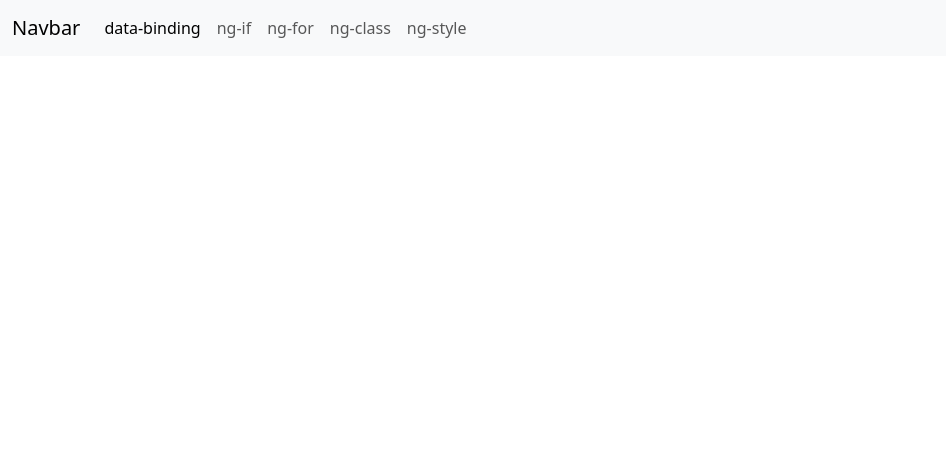
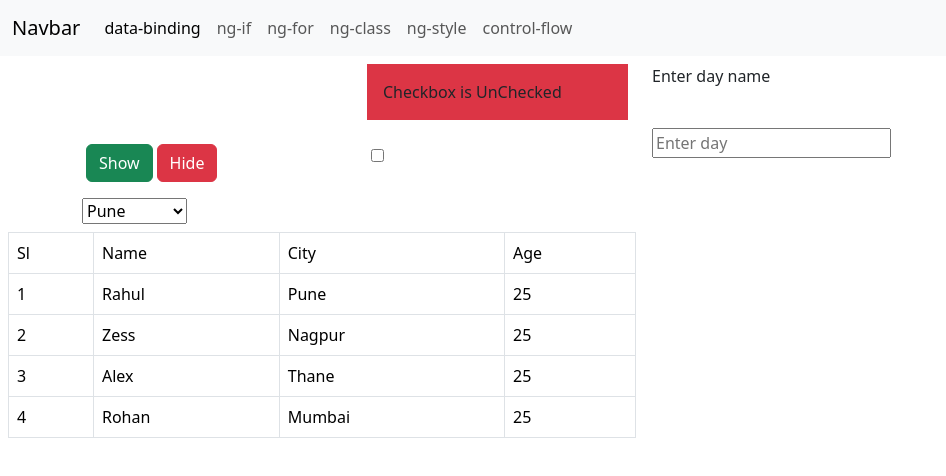
Before and after one commit to msaShahid/Angular19_App, an Angular app: page /control-flow in a window 1280 px wide. Before the commit this address led to /. Shown: the top 476 px of the page, without its empty margins (0-946 px from the left). Built offline with nearby package versions, Linux system fonts and the light colour scheme.

Commit message:
control flow component

```diff
--- a/src/app/app.component.css
+++ b/src/app/app.component.css
@@ -0,0 +1,4 @@
+.active-route {
+    font-weight: bold;
+    color: #007bff;
+  }
--- a/src/app/app.component.html
+++ b/src/app/app.component.html
@@ -21,6 +21,9 @@
           <li class="nav-item">
             <a class="nav-link" [routerLink]="'ng-style'">ng-style</a>
           </li>
+          <li class="nav-item">
+            <a class="nav-link" [routerLink]="'control-flow'">control-flow</a>
+          </li>
         </ul>
       </div>
     </div>
--- a/src/app/app.routes.ts
+++ b/src/app/app.routes.ts
@@ -5,6 +5,7 @@ import { NgClassComponent } from './components/ng-class/ng-class.component';
 import { NgStyleComponent } from './components/ng-style/ng-style.component';
 import { NgIfComponent } from './components/ng-if/ng-if.component';
 import { NgForComponent } from './components/ng-for/ng-for.component';
+import { ControlStetmentComponent } from './components/control-stetment/control-stetment.component';
 
 export const routes: Routes = [
     {path:'', redirectTo:'data-binding', pathMatch: 'full'},
@@ -13,6 +14,7 @@ export const routes: Routes = [
     {path:'ng-if', component: NgIfComponent},
     {path:'ng-for', component: NgForComponent},
     {path:'ng-class', component: NgClassComponent},
-    {path:'ng-style', component: NgStyleComponent}
+    {path:'ng-style', component: NgStyleComponent},
+    {path:'control-flow', component: ControlStetmentComponent}
 
 ];
--- /dev/null
+++ b/src/app/components/control-stetment/control-stetment.component.html
@@ -0,0 +1,83 @@
+<div class="container">
+    <div class="row mt-2">
+        <div class="col-md-3">
+            @if(div1Visiable == true){
+                <div class="bg-success p-3">
+                    div 1
+                </div>
+            }
+        </div>
+        <div class="col-md-3">
+            @if(isChecked == true) {
+                <div class="bg-primary p-3">
+                    Checkbox is Checked
+                </div>
+            } @else {
+                <div class="bg-danger p-3">
+                    Checkbox is UnChecked
+                </div>
+            }
+        </div>
+        <div class="col-md-3">
+            @if(dayName == 'mon'){
+                <span>Monday</span>
+            } @else if (dayName == 'tue') {
+                <span>Tuesday</span>
+            } @else if (dayName == 'wed') {
+                <span>Wednesday</span>
+            } @else {
+                <span>Enter day name</span>
+            }
+
+        </div>
+
+    </div>
+
+    <div class="row mt-2">
+        <div class="col-md-3 p-3">
+            <button class="btn btn-md btn-success" (click)="hideandshow(true)">Show</button>
+            <button class="btn btn-md btn-danger mx-1" (click)="hideandshow(false)">Hide</button>
+        </div>
+        <div class="col-md-3 p-3">
+            <input type="checkbox" name="" id="" [(ngModel)]="isChecked">
+        </div>
+        <div class="col-md-3">
+            <input type="text" maxlength="3" [(ngModel)]="dayName" placeholder="Enter day">
+        </div>
+    </div>
+    <div class="col-md-3">
+        <select name="" id="">
+            @for (city of cityList; track $index) {
+                <option value="">{{ city }}</option>
+            }
+        </select>
+    </div>
+
+</div>
+
+<div class="row">
+    <div class="col-md-6 m-2">
+        <table class="table table-bordered px-2">
+            <thead>
+                <tr>
+                    <td>Sl</td>
+                    <td>Name</td>
+                    <td>City</td>
+                    <td>Age</td>
+                </tr>
+            </thead>
+            <tbody>
+
+                @for (emp of employeObject; track $index) {
+                    <tr>
+                        <td>{{ $index+1 }}</td>
+                        <td>{{ emp.name }}</td>
+                        <td>{{ emp.city }}</td>
+                        <td>{{ emp.age }}</td>
+                    </tr>
+                }
+
+            </tbody>
+        </table>
+    </div>
+</div>
--- /dev/null
+++ b/src/app/components/control-stetment/control-stetment.component.ts
@@ -0,0 +1,38 @@
+import { Component } from '@angular/core';
+import { FormsModule } from '@angular/forms';
+
+@Component({
+  selector: 'app-control-stetment',
+  imports: [FormsModule],
+  templateUrl: './control-stetment.component.html',
+  styleUrl: './control-stetment.component.css'
+})
+export class ControlStetmentComponent {
+
+  div1Visiable: boolean = false;
+  isChecked: boolean = false;
+  dayName: string = '';
+
+  cityList: string [] = [
+    "Pune",
+    "Mumbai",
+    "Thane",
+    "Panji",
+    "Hyderabad"
+  ]
+
+  employeObject: any[] = [
+    {"empid":101,"name": "Rahul", "age": 25, "city": "Pune"},
+    {"empid":102,"name": "Zess", "age": 25, "city": "Nagpur"},
+    {"empid":103,"name": "Alex", "age": 25, "city": "Thane"},
+    {"empid":104,"name": "Rohan", "age": 25, "city": "Mumbai"},
+
+  ]
+
+  hideandshow(val: boolean){
+    this.div1Visiable = val
+  }
+
+
+
+}
```
Also changed, not shown: src/app/components/control-stetment/control-stetment.component.css (added), 1 other file (tests, documents, lock files or other folders).
